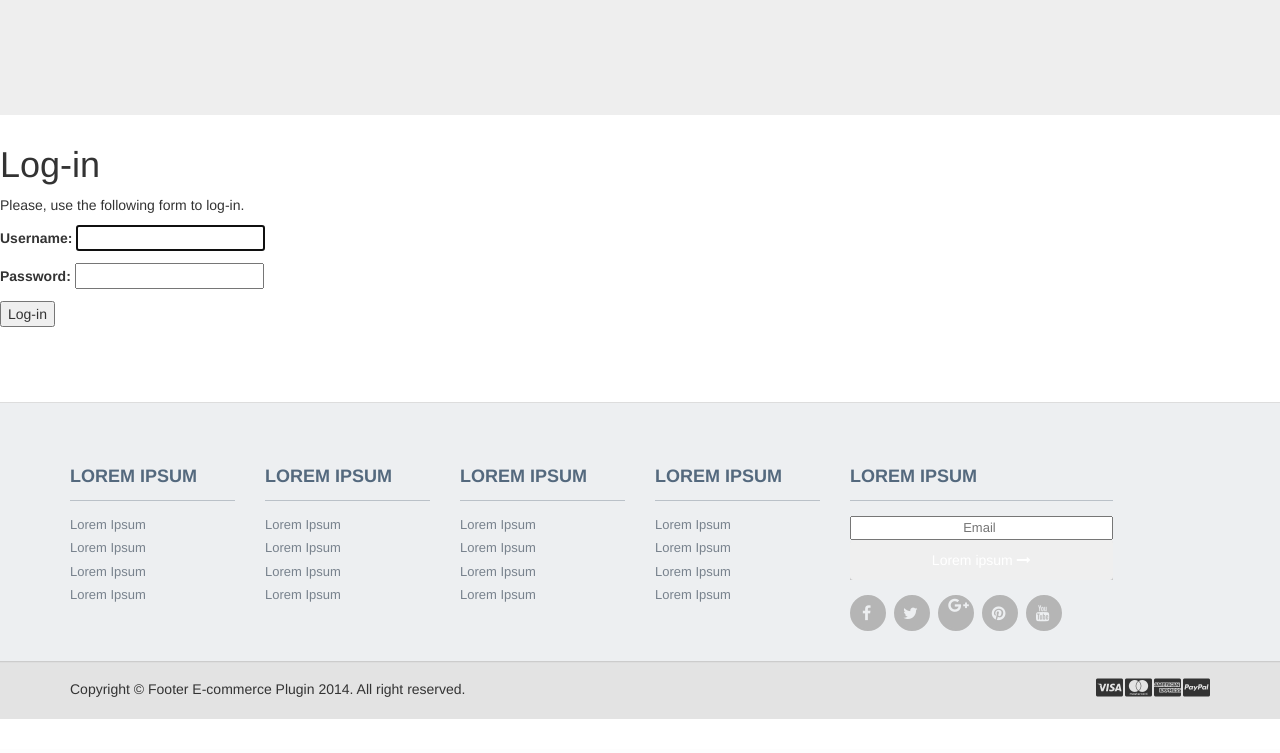
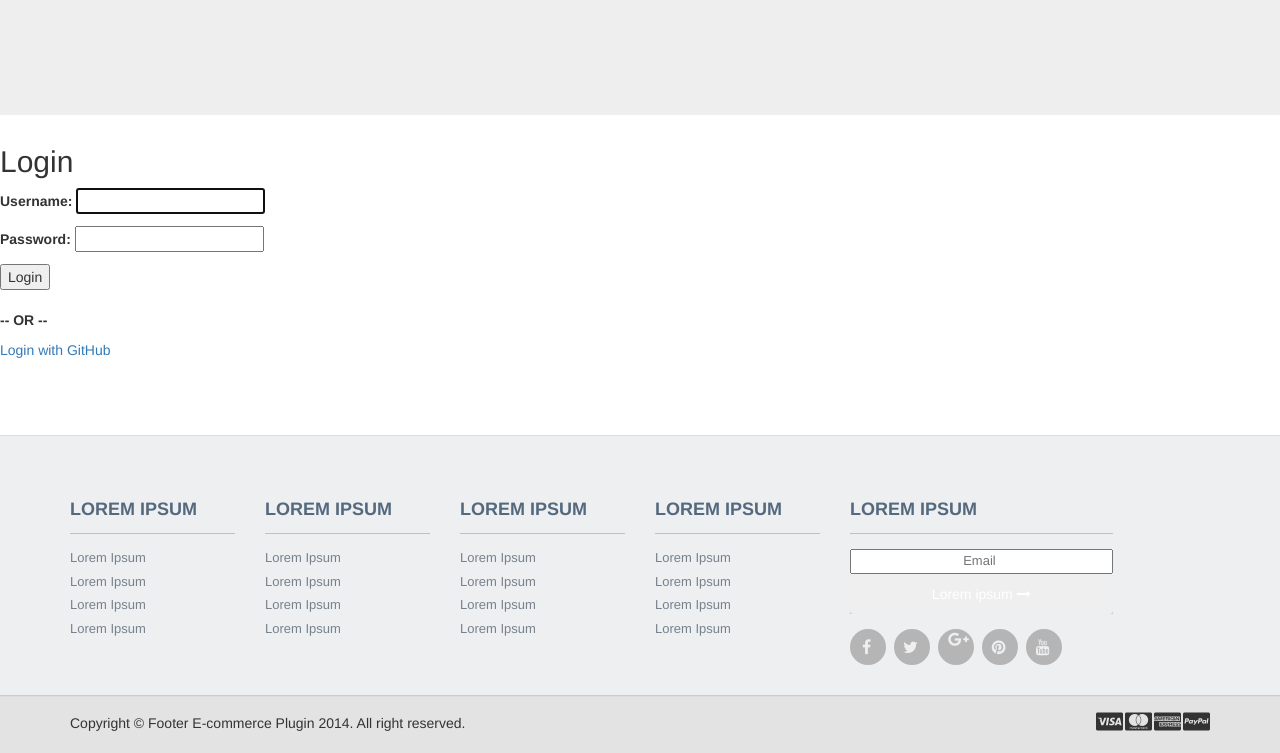
Before and after one commit to emkamal/websoftwaredevaalto, a Django app: page /login/ in a window 1280 px wide. Shown: the part 51-804 px from the top of the page. Before the commit the page ends 770 px from the top, so only its background shows below. Run offline with Django 3.2, Linux system fonts and the light colour scheme; grey boxes labelled with a size stand in for pictures from a placeholder-image service; data that the repository does not hold is empty; some libraries are stand-ins or nearby versions.

Commit message:
login modifications

```diff
--- a/gamemart/gameapp/templates/nav.html
+++ b/gamemart/gameapp/templates/nav.html
@@ -104,9 +104,9 @@
 
       </ul>
       <ul class="nav navbar-nav navbar-right">
-        <!--<li><a href="{{BASE_URL}}/registration"><span class="glyphicon glyphicon-user"></span> Sign Up</a></li>-->
-
-
+        <!--
+        <li><a href="{{BASE_URL}}/registration"><span class="glyphicon glyphicon-user"></span> Sign Up</a></li>
+      -->
 
           <li class="dropdown">
             <a href="#" class="dropdown-toggle" data-toggle="dropdown"><b>Register</b> <span class="caret"></span></a>
--- a/gamemart/gameapp/templates/registration/login.html
+++ b/gamemart/gameapp/templates/registration/login.html
@@ -1,29 +1,6 @@
-{% extends "base.html" %}
-
-{% block title %}Log-in{% endblock %}
+{% extends 'base.html' %}
 
 {% block content %}
-    <h1>Log-in</h1>
-    {% if form.errors %}
-        <p>Your username and password didn't match. Please try again.</p>
-    {% else %}
-        <p>Please, use the following form to log-in.</p>
-    {% endif %}
-    <div class="login-form">
-        <form action="{% url "login" %}" method="post">
-            {{ form.as_p }}
-            {% csrf_token %}
-            <input type="hidden" name="next" value="{{ next }}" />
-            <p><input type="submit" value="Log-in"></p>
-        </form>
-    </div>
-{% endblock %}
-
-
-
-<!-- ORIGINAL OLLI
-
-{% block login %}
 <h2>Login</h2>
 <form method="POST" action="/login/">
     {% csrf_token %}
@@ -34,5 +11,3 @@
 <p><strong>-- OR --</strong></p>
 <a href="{% url 'social:begin' 'github' %}">Login with GitHub</a><br>
 {% endblock%}
-
--->
```
Also changed, not shown: gamemart/gameapp/forms.py (+31 -7 lines), gamemart/gameapp/views.py (+23 -22 lines), gamemart/gamemart/settings.py (+10 -6 lines). Lines whose indentation alone changed are shown as unchanged.
